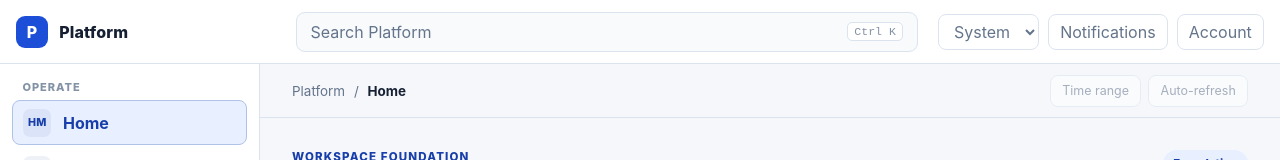
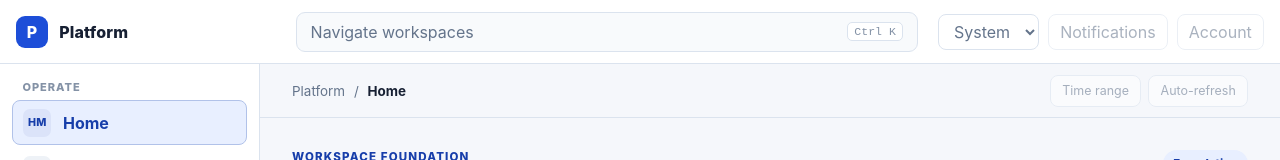
Before and after one commit to gagandsm-max/platform, a React (Vite) app in the folder ui/: page / in a window 1280 px wide. Shown: the top 160 px of the page. Built offline with nearby package versions, Linux system fonts and the light colour scheme.

Commit message:
fix(ui): avoid presenting unwired shell actions as functional

```diff
--- a/ui/src/components/AppShell.tsx
+++ b/ui/src/components/AppShell.tsx
@@ -70,9 +70,9 @@ export const AppShell: React.FC<AppShellProps> = ({
           type="button"
           className="global-search"
           onClick={() => setPaletteOpen(true)}
-          aria-label="Open global navigation and search"
+          aria-label="Open workspace navigation"
         >
-          <span>Search Platform</span>
+          <span>Navigate workspaces</span>
           <kbd>Ctrl K</kbd>
         </button>
 
@@ -89,10 +89,22 @@ export const AppShell: React.FC<AppShellProps> = ({
               <option value="dark">Dark</option>
             </select>
           </label>
-          <button type="button" className="icon-button" aria-label="Notifications">
+          <button
+            type="button"
+            className="icon-button"
+            aria-label="Notifications not yet connected"
+            disabled
+            title="Notifications contract is not wired yet"
+          >
             Notifications
           </button>
-          <button type="button" className="user-menu" aria-label="User menu">
+          <button
+            type="button"
+            className="user-menu"
+            aria-label="Account menu not yet connected"
+            disabled
+            title="Identity session UI is not wired yet"
+          >
             Account
           </button>
         </div>
```
